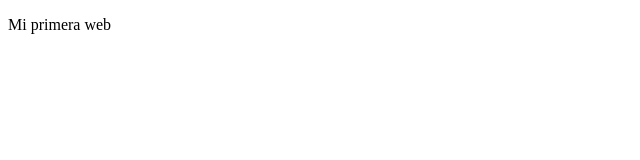
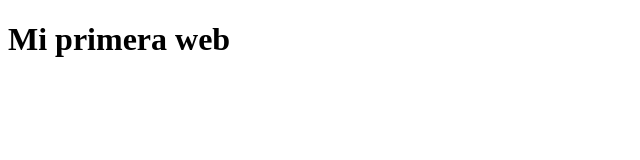
Before and after one commit to paulaen/test.01, a plain HTML site: page index.html in a window 1280 px wide. Shown: the whole page, without its empty margins (0-640 px from the left). Drawn offline with Linux system fonts and the light colour scheme.

Commit message:
web inicial

```diff
--- a/index.html
+++ b/index.html
@@ -7,6 +7,6 @@
     <title>Web inicial</title>
 </head>
 <body>
-    <p>Mi primera web</p>
+    <h1>Mi primera web</h1>
 </body>
 </html>
```
